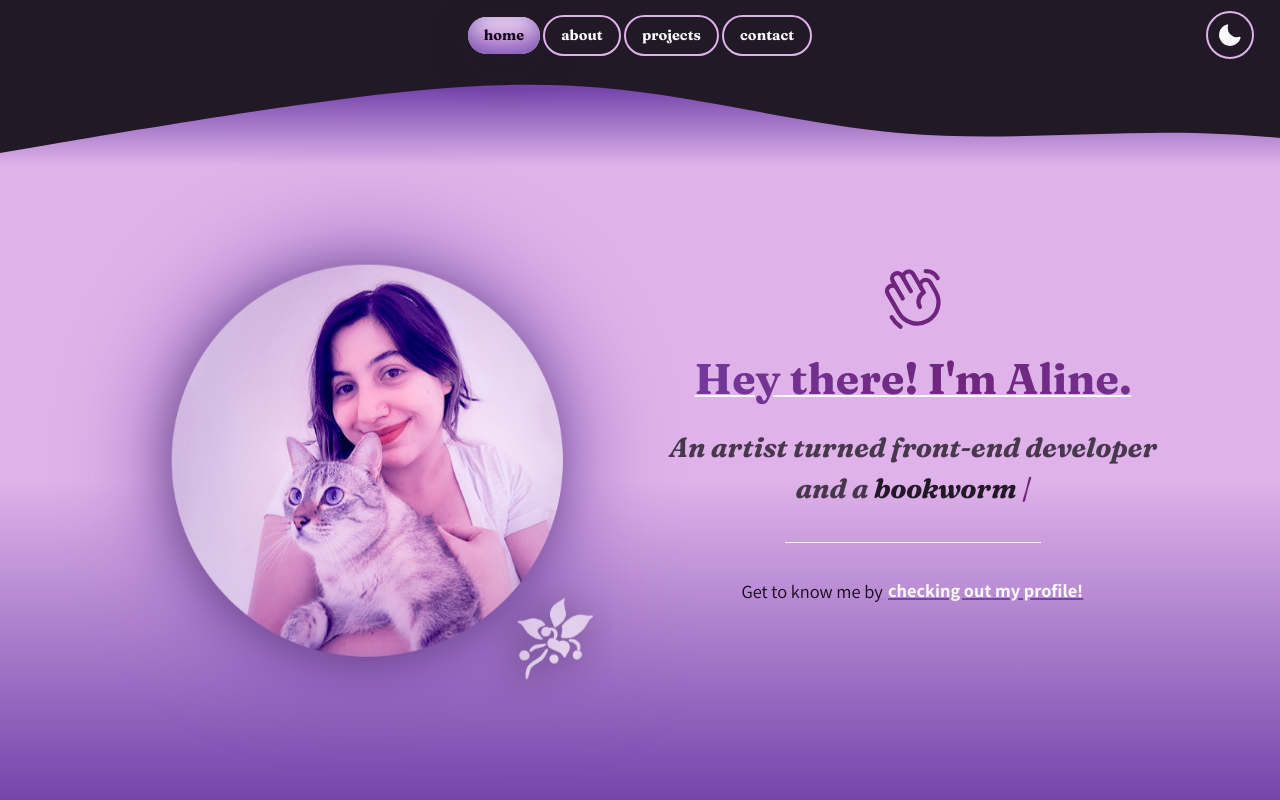
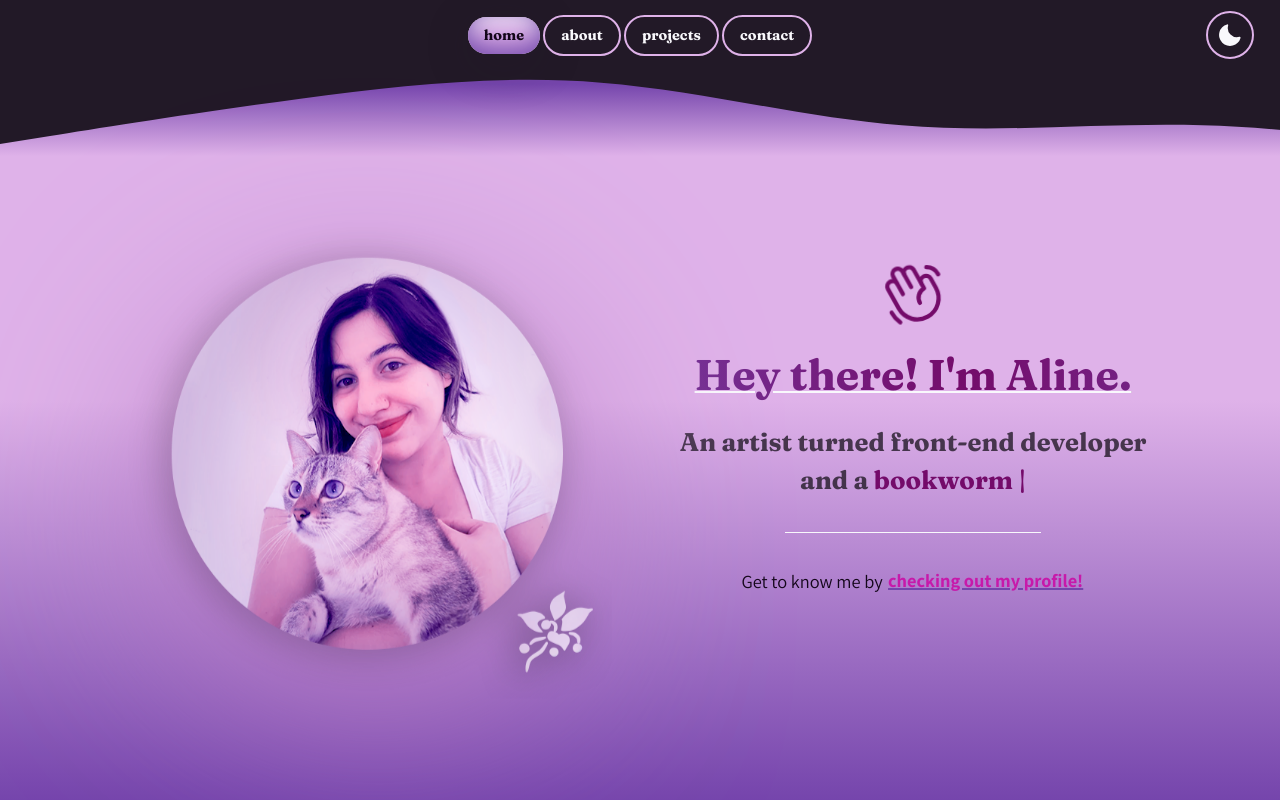
Before and after one commit to line-em/my-portfolio-2, a React (Vite) app: page / in a window 1280 px wide. Shown: the top 800 px of the page. Built offline with nearby package versions, Linux system fonts and the light colour scheme.

Commit message:
animation

```diff
--- a/src/components/IconItem.jsx
+++ b/src/components/IconItem.jsx
@@ -1,14 +1,20 @@
 import React from "react";
 
-export default function IconItem({ abbr, src, text, altText, txtcolor, bgcolor }) {
+export default function IconItem({ abbr, src, text, altText, txtcolor, bgcolor, animationClass }) {
 	const skillStyle = {
 		color: txtcolor,
 		backgroundColor: bgcolor
 	};
 
 	return (
-		<div className="skills_item">
-			<img src={src} loading="lazy" alt={altText} style={{ mixBlendMode: "multiply" }} />
+		<div className={"skills_item " + animationClass}>
+			<img
+				src={src}
+				loading="lazy"
+				alt={altText}
+				style={{ mixBlendMode: "multiply" }}
+				className="wave-invert"
+			/>
 			<abbr title={abbr} style={skillStyle}>
 				{text}
 			</abbr>
--- a/src/css/index.css
+++ b/src/css/index.css
@@ -7,7 +7,7 @@ body {
 	font: 400 var(--small) / 1.5 var(--serif);
 	color: var(--dark);
 	background: var(--less-pink);
-	background: linear-gradient(to bottom, var(--less-pink) 60%, var(--grad-purple));
+	background: linear-gradient(to bottom, var(--less-pink) 50%, var(--grad-purple));
 	background-attachment: fixed;
 	overflow-x: hidden;
 }
@@ -64,13 +64,12 @@ h4 {
 }
 
 :is(h3, .typed_text) {
-	font-size: clamp(0.9rem, 0.9vw + 1rem, 1.8rem);
-	font-style: italic;
+	font-size: clamp(0.8rem, 0.8rem + 1vw, 1.65rem);
 	color: var(--75-less-dark);
 }
 
 .typed_text {
-	color: var(--less-dark);
+	color: var(--dark-pink);
 }
 
 p {
@@ -104,7 +103,7 @@ a {
 }
 
 a:not(.float_nav_content a) {
-	color: var(--white);
+	color: var(--bright-pink);
 	font-weight: 700;
 	text-decoration: var(--grad-purple) var(--decoration) underline solid;
 	display: inline-block;
@@ -116,7 +115,7 @@ a:not(.float_nav_content a) {
 }
 
 a:not(.float_nav_content a):hover {
-	color: var(--white);
+	color: var(--less-pink);
 	transition: color 0.2s ease-in-out;
 }
 
@@ -230,18 +229,54 @@ buttons
 }
 
 /***********************************
+ANIMATION
+***********************************/
+
+.float {
+	animation: float 5s ease-in-out infinite;
+	filter: drop-shadow(0 50px 100px var(--pink));
+}
+
+.tiny-float {
+	animation: tiny-float 5s ease-in-out infinite;
+	filter: drop-shadow(0 50px 100px var(--pink));
+}
+
+.delay-1s {
+	animation-delay: 1s;
+}
+
+.wave {
+	animation: wave 2s ease-out infinite;
+	transform-origin: 70% 70%;
+}
+
+.wave:hover {
+	animation-play-state: paused;
+}
+
+.wave-invert {
+	animation-play-state: paused;
+}
+
+.wave-invert:hover {
+	animation-play-state: running;
+	animation: wave 2s ease-out infinite;
+	transform-origin: 70% 70%;
+}
+
+/***********************************
 UTILS
 ***********************************/
+
+#home {
+	margin-block-start: 0.5rem;
+}
 
 .border_style {
 	border: solid var(--less-pink) 2px;
 	background-color: var(--less-dark);
 	border-radius: var(--medium);
-}
-
-.float {
-	animation: float 5s ease-in-out infinite;
-	filter: drop-shadow(0 0 50px var(--grad-purple));
 }
 
 .center {
--- a/src/css/keyframes.css
+++ b/src/css/keyframes.css
@@ -10,15 +10,15 @@
 	}
 }
 
-@keyframes touch-shadow {
+@keyframes tiny-float {
 	0% {
-		box-shadow: 0 0 0 0 rgba(0, 0, 0, 0);
+		transform: translateY(0);
 	}
 	50% {
-		box-shadow: var(--shadow);
+		transform: translateY(5px);
 	}
 	100% {
-		box-shadow: 0 0 0 0 rgba(0, 0, 0, 0);
+		transform: translateY(0);
 	}
 }
 
@@ -27,3 +27,39 @@
 		background-position: 200%;
 	}
 }
+
+@keyframes wave {
+	0% {
+		transform: rotate(0deg);
+	}
+	10% {
+		transform: rotate(14deg);
+	}
+	20% {
+		transform: rotate(-5deg);
+	}
+	30% {
+		transform: rotate(8deg);
+	}
+	40% {
+		transform: rotate(0deg);
+	}
+	50% {
+		transform: rotate(12deg);
+	}
+	60% {
+		transform: rotate(-3deg);
+	}
+	70% {
+		transform: rotate(10deg);
+	}
+	80% {
+		transform: rotate(-6deg);
+	}
+	90% {
+		transform: rotate(14deg);
+	}
+	100% {
+		transform: rotate(0deg);
+	}
+}
--- a/src/css/root.css
+++ b/src/css/root.css
@@ -19,10 +19,10 @@
 
 	/*base colors*/
 	--red: #ac454e;
+	--less-pink: #dfb2e9;
 	--pink: #b97dc6;
-	--less-pink: #dfb2e9;
-	/* --less-pink: #d5a0e1; */
-	--dark-pink: #70257d;
+	--bright-pink: #c719aa;
+	--dark-pink: #740b6a;
 	--dark: #14071a;
 	--less-dark: #221927;
 	--white: #f9f8fc;
@@ -38,7 +38,7 @@
 	--25-less-white: #f9f8fcb7;
 
 	/*swirl*/
-	--s-height: 170px;
+	--s-height: 160px;
 	--s-mar-top: -20px;
 
 	/*transition*/
--- a/src/data/design.js
+++ b/src/data/design.js
@@ -43,14 +43,5 @@ export default [
 		text: "Indesign",
 		bgcolor: "#2c8ebb",
 		txtcolor: "#f9f8fc"
-	},
-	{
-		id: 6,
-		abbr: "Git / Github",
-		src: "https://cdn.jsdelivr.net/gh/devicons/devicon/icons/git/git-original.svg",
-		altText: "Git Icon",
-		text: "Git & Github",
-		bgcolor: "#f34f29",
-		txtcolor: "#f9f8fc"
 	}
 ];
--- a/src/pages/About.jsx
+++ b/src/pages/About.jsx
@@ -4,10 +4,12 @@ import useWindowDimensions from "../hooks/useWindowDimensions";
 import tools from "../data/tools";
 import design from "../data/design";
 import { Link } from "react-router-dom";
+import { LinkedinLogo, GithubLogo } from "phosphor-react";
 
 function About() {
 	// FIXME: SVG with low contrast.
 	// FIXME: Check grammar and styles.
+	// FIXME: Flex on socials
 
 	const { width: windowWidth } = useWindowDimensions();
 	return (
@@ -51,6 +53,7 @@ function About() {
 							text={tool.text}
 							bgcolor={tool.bgcolor}
 							txtcolor={tool.txtcolor}
+							animationClass={tool.id % 2 ? "tiny-float" : "tiny-float delay-1s"}
 						/>
 					))}
 				</div>
@@ -72,6 +75,7 @@ function About() {
 							text={tool.text}
 							bgcolor={tool.bgcolor}
 							txtcolor={tool.txtcolor}
+							animationClass={tool.id % 2 ? "tiny-float" : "tiny-float delay-1s"}
 						/>
 					))}
 				</div>
@@ -96,10 +100,12 @@ function About() {
 
 				<hr />
 				<h3>Socials</h3>
-
+				<GithubLogo color="var(--dark-pink)" size="24" weight="fill" />
 				<a href="https://github.com/line-em" target="_blank" rel="noopener noreferrer">
 					Github
 				</a>
+				<br />
+				<LinkedinLogo color="var(--dark-pink)" size="24" weight="fill" />
 				<a
 					href="https://www.linkedin.com/in/alineemily/"
 					target="_blank"
--- a/src/pages/Contact.jsx
+++ b/src/pages/Contact.jsx
@@ -25,9 +25,13 @@ const Contact = () => {
 	};
 
 	return (
-		<section className="main_container" role="note" id="about">
+		<section className="main_container" role="note" id="contact">
 			<article className="description_area">
-				<Envelope size={windowWidth > 900 ? 68 : 50} color="var(--dark-pink)" />
+				<Envelope
+					size={windowWidth > 900 ? 68 : 50}
+					color="var(--dark-pink)"
+					className="wave-invert"
+				/>
 				<h3>Drop me a line!</h3>
 				<hr />
 
--- a/src/pages/Home.jsx
+++ b/src/pages/Home.jsx
@@ -31,8 +31,9 @@ const Home = () => {
 		};
 	}, []);
 
+	// FIXME: Halftone em var(--dark) embaixo
 	return (
-		<section className="main_container col-2 text-center" role="note" id="about">
+		<section className="main_container col-2 text-center" role="note" id="home">
 			<img
 				src={profileImage}
 				alt=""
@@ -44,7 +45,7 @@ const Home = () => {
 				<HandWaving
 					size={windowWidth > 900 ? 68 : 0}
 					color="var(--dark-pink)"
-					loading="lazy"
+					className="wave"
 				/>
 				<h1>Hey there! I'm Aline.</h1>
 				<h3>
--- a/src/pages/Projects.jsx
+++ b/src/pages/Projects.jsx
@@ -9,7 +9,7 @@ const Projects = () => {
 			<div className="neg-top">
 				<h1>My Projects</h1>
 				<section className="project_container col-4">
-					<div className="project_box">
+					<div className="project_box float">
 						<div className="project_image">
 							<img src="../src/misc/project/quizzical2.png" />
 						</div>
```
